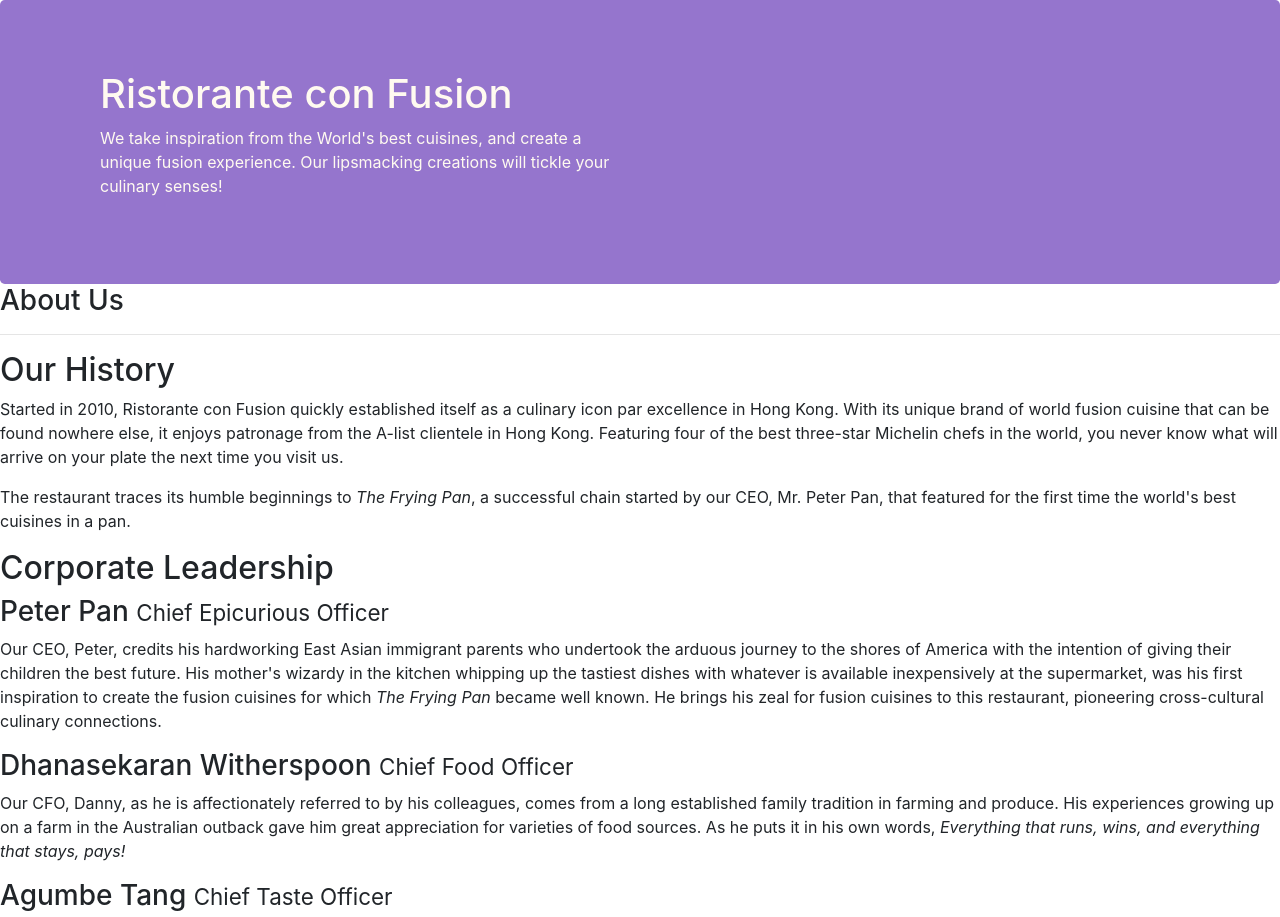
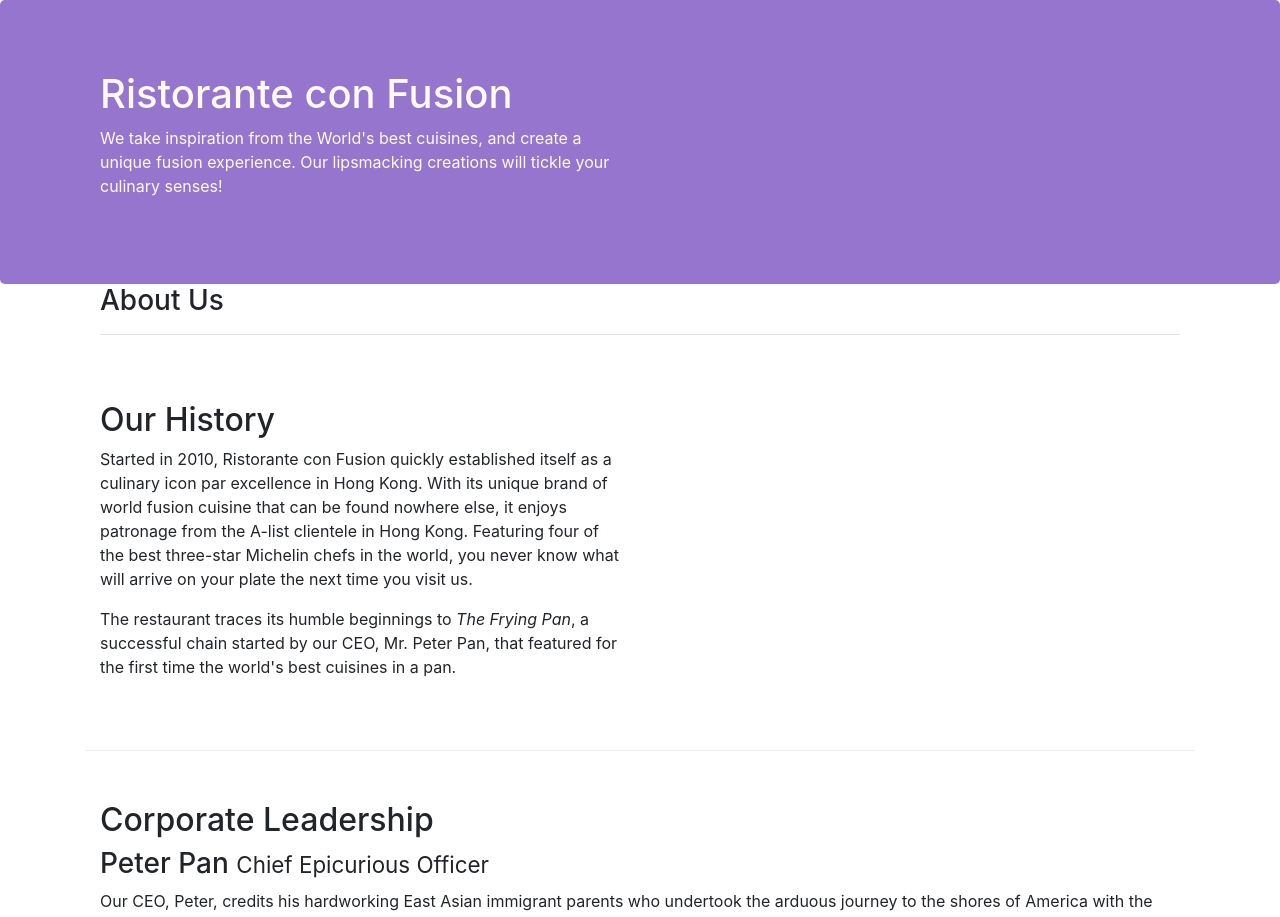
Before and after one commit to Fahad032/coursera-bootstrap, a website: page aboutus.html in a window 1280 px wide. Shown: the top 917 px of the page. Drawn offline with nearby package versions, Linux system fonts and the light colour scheme.

Commit message:
[Finished: Task-2]: Aboutus page layout improvement.

```diff
--- a/aboutus.html
+++ b/aboutus.html
@@ -25,27 +25,27 @@
         </div>
     </header>
 
-    <div>
-        <div>
-            <div>
+    <div class="container">
+        <div class="row row-header">
+            <div class="col-12">
                <h3>About Us</h3>
                <hr>
             </div>
         </div>
 
-        <div>
-            <div>
+        <div class="row row-content">
+            <div class="col-12 col-sm-6">
                 <h2>Our History</h2>
                 <p>Started in 2010, Ristorante con Fusion quickly established itself as a culinary icon par excellence in Hong Kong. With its unique brand of world fusion cuisine that can be found nowhere else, it enjoys patronage from the A-list clientele in Hong Kong.  Featuring four of the best three-star Michelin chefs in the world, you never know what will arrive on your plate the next time you visit us.</p>
                 <p>The restaurant traces its humble beginnings to <em>The Frying Pan</em>, a successful chain started by our CEO, Mr. Peter Pan, that featured for the first time the world's best cuisines in a pan.</p>
             </div>
-            <div>
+            <div class="col-12 col-sm">
             </div>
         </div>
 
 
-        <div>
-            <div>
+        <div class="row row-content">
+            <div class="col-12">
                 <h2>Corporate Leadership</h2>
                 <h3>Peter Pan <small>Chief Epicurious Officer</small></h3>
                 <p>Our CEO, Peter, credits his hardworking East Asian immigrant parents who undertook the arduous journey to the shores of America with the intention of giving their children the best future. His mother's wizardy in the kitchen whipping up the tastiest dishes with whatever is available inexpensively at the supermarket, was his first inspiration to create the fusion cuisines for which <em>The Frying Pan</em> became well known. He brings his zeal for fusion cuisines to this restaurant, pioneering cross-cultural culinary connections.</p>
```
